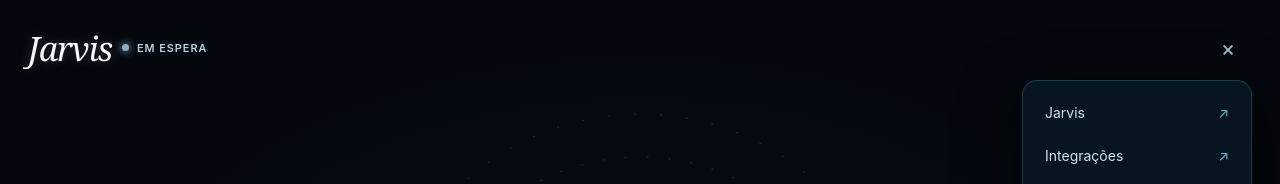
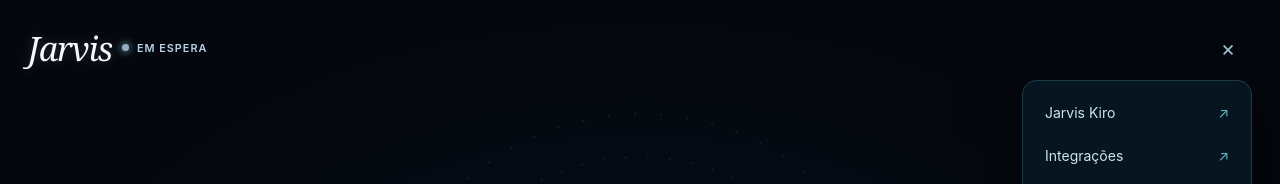
Before and after one commit to kiroaventureiro/jarvis-kiro-, a Next.js app: page / in a window 1280 px wide. Both pictures are taken after a click on the button "Abrir navegação do Jarvis Kiro". Shown: the top 184 px of the page. Built offline with nearby package versions, Linux system fonts and the light colour scheme; a web font is replaced by a local one.

Commit message:
Fix official Jarvis Kiro navigation name on approved 597707F design

```diff
--- a/app/components/JarvisNavigation.tsx
+++ b/app/components/JarvisNavigation.tsx
@@ -2,7 +2,7 @@
 import Link from "next/link";
 import { useRef, useState } from "react";
 export const areas = [
-  ["/", "Jarvis"],
+  ["/", "Jarvis Kiro"],
   ["/integracoes", "Integrações"],
   ["/conexoes", "Conexões"],
   ["/resultados", "Resultados"],
@@ -29,7 +29,7 @@ export default function JarvisNavigation() {
       <button
         ref={trigger}
         className="icon-button"
-        aria-label={open ? "Fechar navegação" : "Abrir navegação"}
+        aria-label={open ? "Fechar navegação do Jarvis Kiro" : "Abrir navegação do Jarvis Kiro"}
         aria-expanded={open}
         aria-controls="jarvis-navigation"
         onClick={() => setOpen(!open)}
@@ -37,7 +37,7 @@ export default function JarvisNavigation() {
         {open ? "×" : "☰"}
       </button>
       {open ? (
-        <nav id="jarvis-navigation" aria-label="Áreas do Jarvis">
+        <nav id="jarvis-navigation" aria-label="Áreas do Jarvis Kiro">
           {areas.map(([href, label]) => (
             <Link key={href} href={href} onClick={() => setOpen(false)}>
               {label}
```
